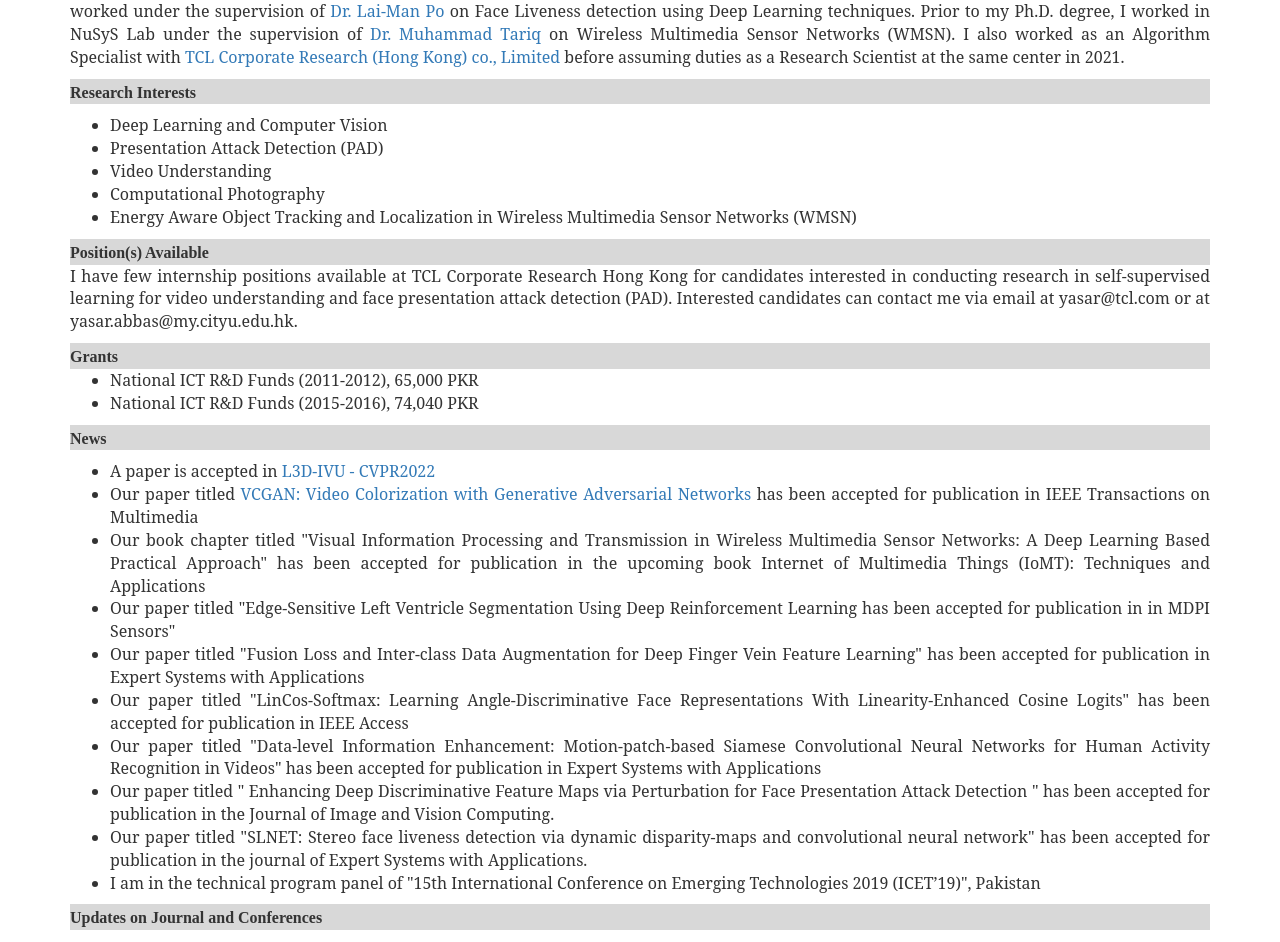
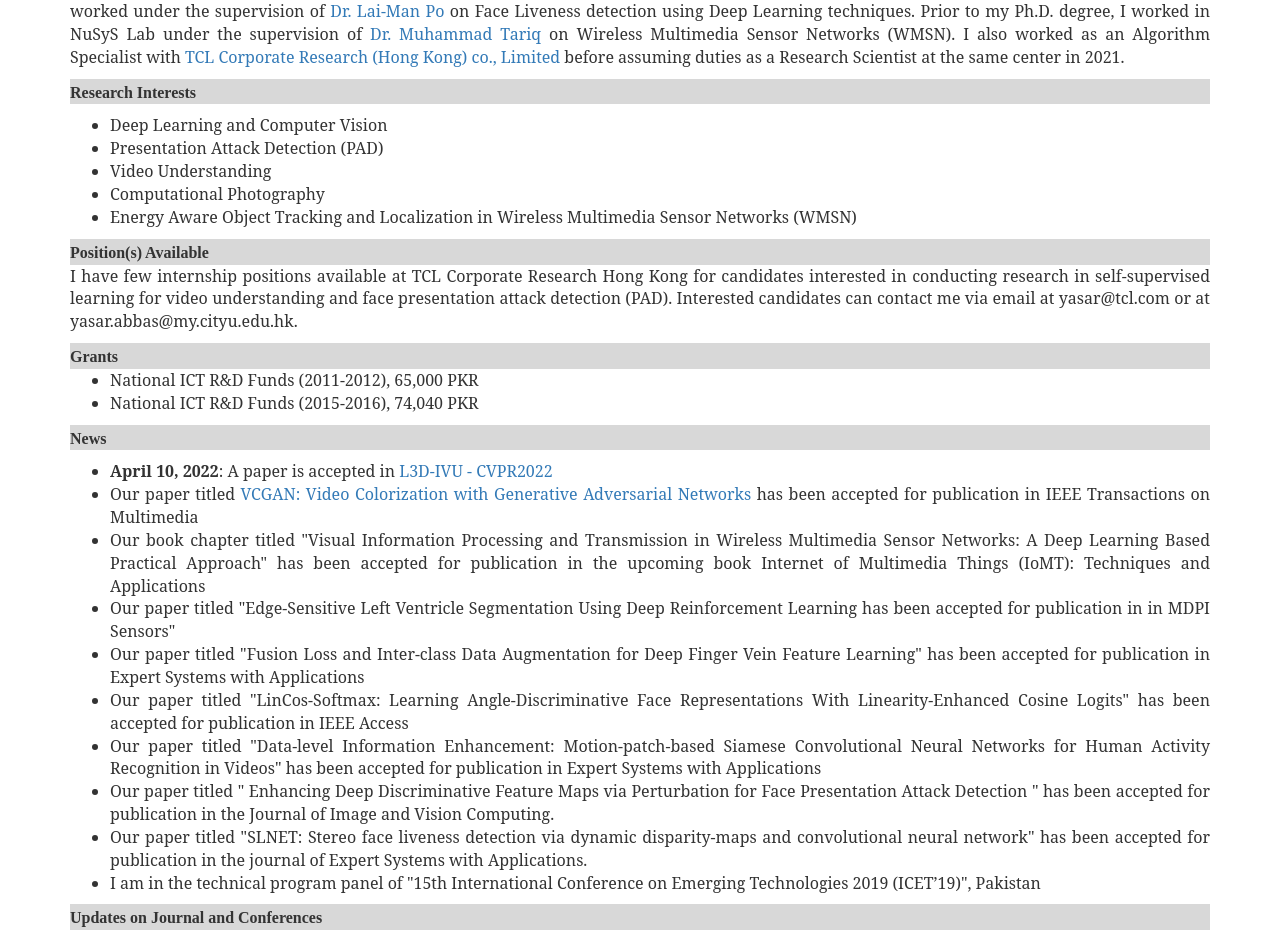
Before and after one commit to yasar-rehman/yasar, a Jekyll site: the page built from index.html, in a window 1280 px wide. Shown: the part 389-1331 px from the top of the page. Built offline with Jekyll 4.4.1, drawn with Linux system fonts in a browser that asks for light colours; some web fonts are replaced.

Commit message:
Update index.html

```diff
--- a/index.html
+++ b/index.html
@@ -114,7 +114,7 @@ title: yasar
         						</font></td></tr></table>
 			<p style="font-family: 'Serif', Times New Roman; font-size: 16px">
 			<ul>
-			<li style="font-family: 'serif' Times New Roman; font-size:16px"> A paper is accepted in  <a href="https://sites.google.com/view/l3d-ivu/">
+			<li style="font-family: 'serif' Times New Roman; font-size:16px"> <b> April 10, 2022</b>: A paper is accepted in  <a href="https://sites.google.com/view/l3d-ivu/">
 				L3D-IVU - CVPR2022 </a> </li>
 			<li style="font-family: 'Serif', Times New Roman; font-size: 16px"> Our paper titled <a href="https://arxiv.org/pdf/2104.12357.pdf">
 				VCGAN: Video Colorization with Generative Adversarial Networks </a>
```
